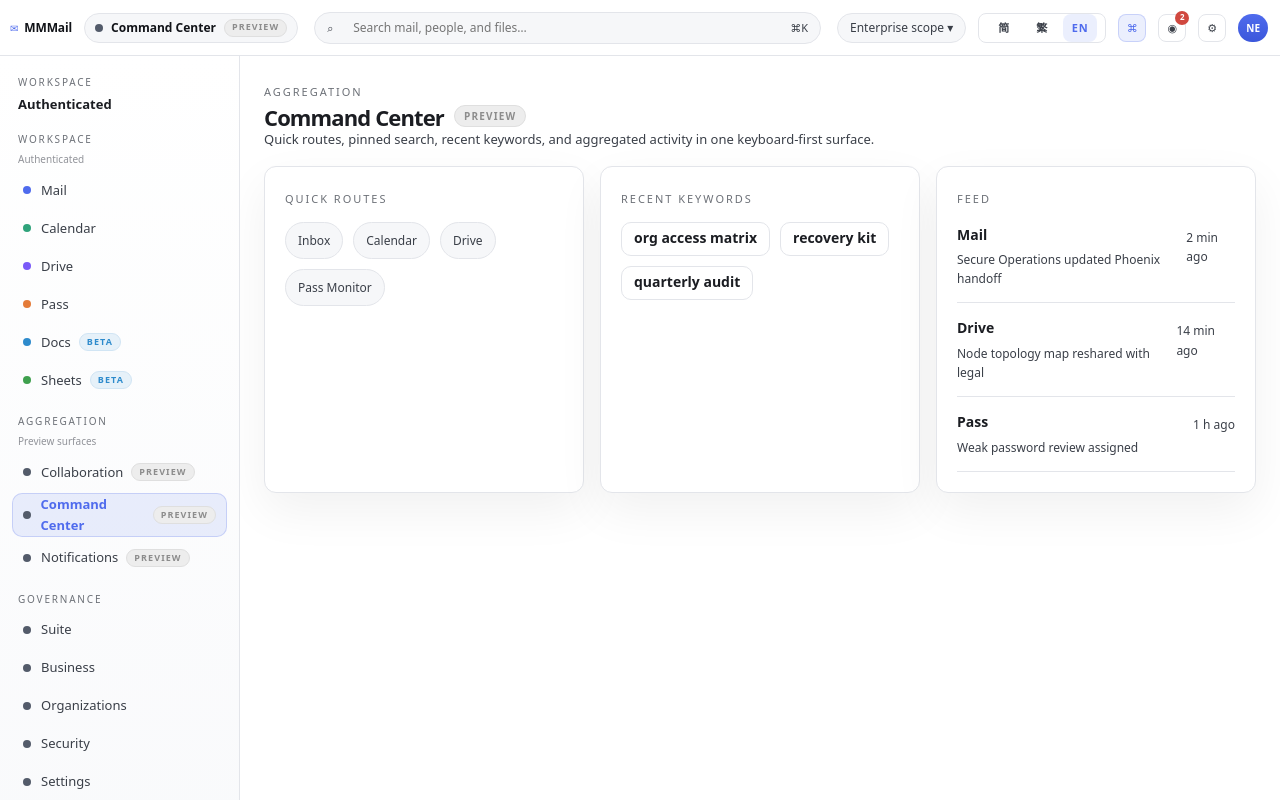
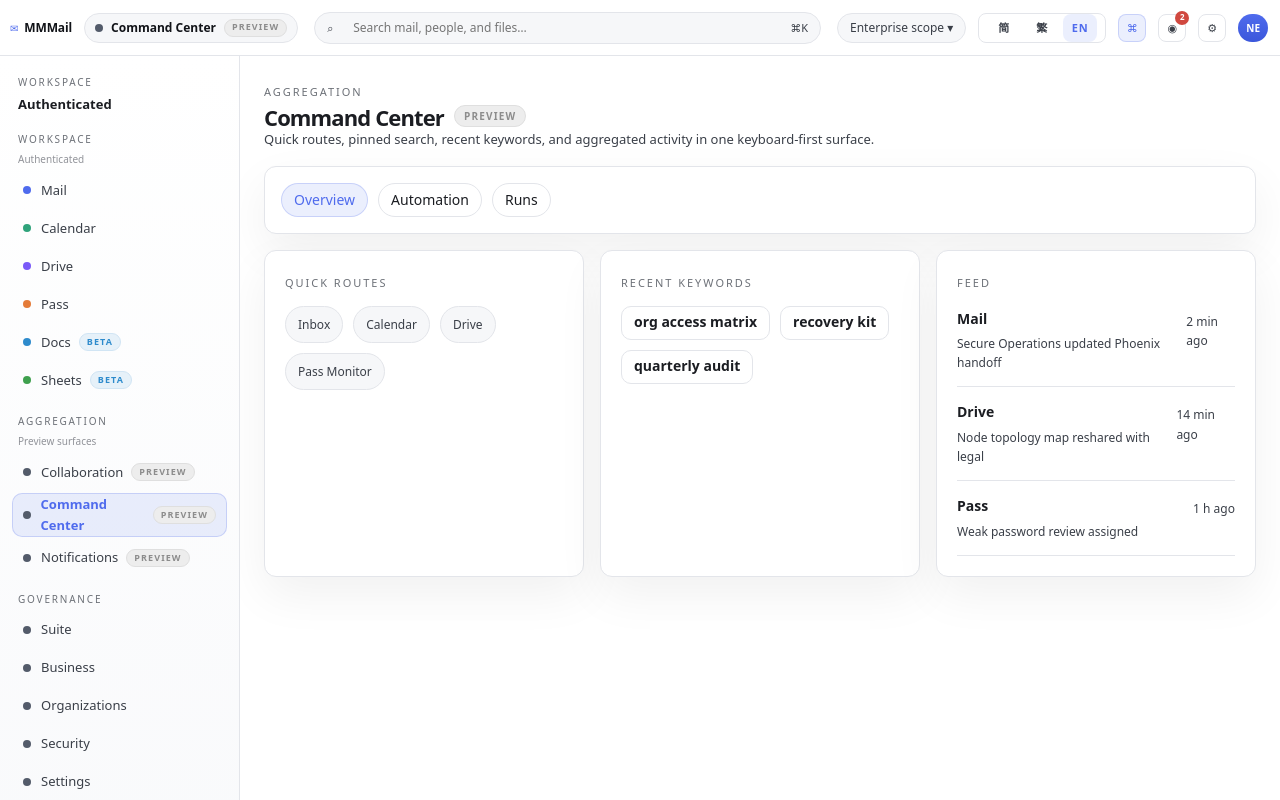
Before and after one commit to IMG-LTD/MMMail, a Vue app in the folder frontend-v2/: page /command-center in a window 1280 px wide. Shown: the top 800 px of the page. Built offline with nearby package versions, Linux system fonts and the light colour scheme.

Commit message:
feat: wire ai and mcp shared contracts

```diff
--- /dev/null
+++ b/frontend-v2/src/service/api/ai-platform.ts
@@ -0,0 +1,13 @@
+import { httpClient } from '@/service/request/http'
+import type { ApiResponse } from '@/shared/types/api'
+
+export interface AiPlatformCapabilities {
+  runStates: string[]
+  supportsApproval: boolean
+  supportsAudit: boolean
+  supportsPreview: boolean
+}
+
+export function readAiPlatformCapabilities(token?: string) {
+  return httpClient.get<ApiResponse<AiPlatformCapabilities>>('/api/v2/ai-platform/capabilities', { token })
+}
--- /dev/null
+++ b/frontend-v2/src/service/api/mcp-registry.ts
@@ -0,0 +1,13 @@
+import { httpClient } from '@/service/request/http'
+import type { ApiResponse } from '@/shared/types/api'
+
+export interface McpRegistryCapabilities {
+  supportsAudit: boolean
+  supportsGrantMatrix: boolean
+  supportsHealthChecks: boolean
+  supportsSecretMasking: boolean
+}
+
+export function readMcpRegistryCapabilities(token?: string) {
+  return httpClient.get<ApiResponse<McpRegistryCapabilities>>('/api/v2/mcp/registry', { token })
+}
--- /dev/null
+++ b/frontend-v2/src/shared/composables/useAutomationRunbook.ts
@@ -0,0 +1,14 @@
+import { computed, ref } from 'vue'
+
+export function useAutomationRunbook() {
+  const currentView = ref<'overview' | 'automation' | 'runs'>('overview')
+
+  function setView(view: 'overview' | 'automation' | 'runs') {
+    currentView.value = view
+  }
+
+  return {
+    currentView: computed(() => currentView.value),
+    setView
+  }
+}
--- /dev/null
+++ b/frontend-v2/src/shared/composables/useCopilotPanel.ts
@@ -0,0 +1,25 @@
+import { computed, ref } from 'vue'
+import { readAiPlatformCapabilities } from '@/service/api/ai-platform'
+import { useAuthStore } from '@/store/modules/auth'
+
+export function useCopilotPanel() {
+  const authStore = useAuthStore()
+  const open = ref(false)
+  const runStates = ref<string[]>([])
+
+  async function loadCapabilities() {
+    const response = await readAiPlatformCapabilities(authStore.accessToken)
+    runStates.value = response.data.runStates
+  }
+
+  function toggle() {
+    open.value = !open.value
+  }
+
+  return {
+    loadCapabilities,
+    open,
+    runStates: computed(() => runStates.value),
+    toggle
+  }
+}
--- /dev/null
+++ b/frontend-v2/src/shared/composables/useMcpRegistry.ts
@@ -0,0 +1,18 @@
+import { computed, ref } from 'vue'
+import { readMcpRegistryCapabilities } from '@/service/api/mcp-registry'
+import { useAuthStore } from '@/store/modules/auth'
+
+export function useMcpRegistry() {
+  const authStore = useAuthStore()
+  const capabilities = ref<string[]>([])
+
+  async function loadCapabilities() {
+    const response = await readMcpRegistryCapabilities(authStore.accessToken)
+    capabilities.value = Object.entries(response.data).filter(([, value]) => value).map(([key]) => key)
+  }
+
+  return {
+    capabilities: computed(() => capabilities.value),
+    loadCapabilities
+  }
+}
--- a/frontend-v2/src/views/app/CalendarView.vue
+++ b/frontend-v2/src/views/app/CalendarView.vue
@@ -1,7 +1,15 @@
 <script setup lang="ts">
+import { onMounted } from 'vue'
 import { lt, useLocaleText } from '@/locales'
+import { useCopilotPanel } from '@/shared/composables/useCopilotPanel'
 
 const { tr } = useLocaleText()
+const copilotPanel = useCopilotPanel()
+const copilotOpen = copilotPanel.open
+
+onMounted(() => {
+  void copilotPanel.loadCapabilities()
+})
 
 const miniCalendarDays = ['29', '30', '31', '1', '2', '3', '4', '5', '6', '7', '8', '9', '10', '11', '12', '13', '14', '15', '16', '17']
 
@@ -38,6 +46,9 @@ const events = [
       <aside class="calendar-sidebar">
         <button class="calendar-sidebar__primary" type="button">{{ tr(lt('+ 新建事件', '+ 新增事件', '+ New Event')) }}</button>
         <button class="calendar-sidebar__secondary" type="button">{{ tr(lt('查找时间', '尋找時間', 'Find a time')) }}</button>
+        <button class="calendar-sidebar__secondary" type="button" @click="copilotPanel.toggle()">
+          {{ copilotOpen ? tr(lt('Copilot 已打开', 'Copilot 已開啟', 'Copilot open')) : tr(lt('切换 Copilot', '切換 Copilot', 'Toggle Copilot')) }}
+        </button>
 
         <article class="calendar-sidebar__panel">
           <header>
--- a/frontend-v2/src/views/app/CommandCenterView.vue
+++ b/frontend-v2/src/views/app/CommandCenterView.vue
@@ -1,8 +1,12 @@
 <script setup lang="ts">
 import CompactPageHeader from '@/shared/components/CompactPageHeader.vue'
 import { lt, useLocaleText } from '@/locales'
+import { useAutomationRunbook } from '@/shared/composables/useAutomationRunbook'
 
 const { tr } = useLocaleText()
+const automationRunbook = useAutomationRunbook()
+const currentView = automationRunbook.currentView
+const setView = automationRunbook.setView
 
 const routes = [lt('收件箱', '收件匣', 'Inbox'), lt('日历', '日曆', 'Calendar'), lt('云盘', '雲端硬碟', 'Drive'), lt('密码监控', '密碼監控', 'Pass Monitor')]
 const history = [lt('组织访问矩阵', '組織存取矩陣', 'org access matrix'), lt('恢复包', '復原包', 'recovery kit'), lt('季度审计', '季度稽核', 'quarterly audit')]
@@ -22,6 +26,30 @@ const feed = [
       :badge="lt('预览', '預覽', 'Preview')"
       badge-tone="preview"
     />
+
+    <div class="command-switcher surface-card">
+      <button
+        type="button"
+        :class="{ 'command-switcher__button--active': currentView === 'overview' }"
+        @click="setView('overview')"
+      >
+        {{ tr(lt('总览', '總覽', 'Overview')) }}
+      </button>
+      <button
+        type="button"
+        :class="{ 'command-switcher__button--active': currentView === 'automation' }"
+        @click="setView('automation')"
+      >
+        {{ tr(lt('自动化', '自動化', 'Automation')) }}
+      </button>
+      <button
+        type="button"
+        :class="{ 'command-switcher__button--active': currentView === 'runs' }"
+        @click="setView('runs')"
+      >
+        {{ tr(lt('运行记录', '執行紀錄', 'Runs')) }}
+      </button>
+    </div>
 
     <div class="command-grid">
       <article class="surface-card command-card">
@@ -53,6 +81,27 @@ const feed = [
 </template>
 
 <style scoped>
+.command-switcher {
+  display: flex;
+  flex-wrap: wrap;
+  gap: 10px;
+  padding: 16px;
+}
+
+.command-switcher button {
+  min-height: 34px;
+  padding: 0 12px;
+  border: 1px solid var(--mm-border);
+  border-radius: 999px;
+  background: var(--mm-card);
+}
+
+.command-switcher__button--active {
+  border-color: var(--mm-accent-border) !important;
+  background: var(--mm-accent-soft) !important;
+  color: var(--mm-primary);
+}
+
 .command-grid {
   display: grid;
   grid-template-columns: repeat(3, minmax(0, 1fr));
--- a/frontend-v2/src/views/app/MailSurfaceView.vue
+++ b/frontend-v2/src/views/app/MailSurfaceView.vue
@@ -1,12 +1,19 @@
 <script setup lang="ts">
-import { computed } from 'vue'
+import { computed, onMounted } from 'vue'
 import { useRoute, useRouter } from 'vue-router'
 import { lt, type TextLike, useLocaleText } from '@/locales'
+import { useCopilotPanel } from '@/shared/composables/useCopilotPanel'
 import { findSurface, mailFolderSurfaces, type SurfaceOption } from '@/shared/content/route-surfaces'
 
 const route = useRoute()
 const router = useRouter()
 const { tr } = useLocaleText()
+const copilotPanel = useCopilotPanel()
+const copilotOpen = copilotPanel.open
+
+onMounted(() => {
+  void copilotPanel.loadCapabilities()
+})
 
 const messages = [
   {
@@ -113,6 +120,9 @@ function openSurface(item: SurfaceOption) {
         <button type="button">{{ tr(lt('全部', '全部', 'All')) }}</button>
         <button type="button">{{ tr(lt('未读', '未讀', 'Unread')) }}</button>
         <button type="button">{{ tr(lt('排序', '排序', 'Sort')) }}</button>
+        <button type="button" class="metric-chip" @click="copilotPanel.toggle()">
+          {{ copilotOpen ? tr(lt('Copilot 已打开', 'Copilot 已開啟', 'Copilot open')) : tr(lt('切换 Copilot', '切換 Copilot', 'Toggle Copilot')) }}
+        </button>
       </div>
     </header>
 
--- a/frontend-v2/src/views/app/SettingsWorkspaceView.vue
+++ b/frontend-v2/src/views/app/SettingsWorkspaceView.vue
@@ -1,8 +1,16 @@
 <script setup lang="ts">
+import { onMounted } from 'vue'
 import CompactPageHeader from '@/shared/components/CompactPageHeader.vue'
 import { lt, type TextLike, useLocaleText } from '@/locales'
+import { useMcpRegistry } from '@/shared/composables/useMcpRegistry'
 
 const { tr } = useLocaleText()
+const mcpRegistry = useMcpRegistry()
+const registryCapabilities = mcpRegistry.capabilities
+
+onMounted(() => {
+  void mcpRegistry.loadCapabilities()
+})
 
 interface SettingsNavItem {
   key: string
@@ -84,6 +92,10 @@ const devices: RegisteredDevice[] = [
           <span class="section-label">{{ tr(lt('隐私与遥测', '隱私與遙測', 'Privacy & Telemetry')) }}</span>
           <strong>{{ tr(lt('隐私与遥测', '隱私與遙測', 'Privacy & Telemetry')) }}</strong>
           <p class="page-subtitle">{{ tr(lt('管理 MMMail 如何收集诊断数据，以在多设备上保护并强化你的隐私。', '管理 MMMail 如何收集診斷資料，以在多裝置上保護並強化你的隱私。', 'Manage how MMMail collects diagnostic data to defend and harden your privacy across devices.')) }}</p>
+
+          <div v-if="registryCapabilities.length" class="settings-capabilities">
+            <span v-for="capability in registryCapabilities" :key="capability" class="metric-chip">{{ capability }}</span>
+          </div>
 
           <div class="settings-choice">
             <div class="settings-choice__item settings-choice__item--active">
@@ -192,6 +204,13 @@ const devices: RegisteredDevice[] = [
   margin-top: 8px;
 }
 
+.settings-capabilities {
+  display: flex;
+  flex-wrap: wrap;
+  gap: 10px;
+  margin-top: 16px;
+}
+
 .settings-choice {
   display: grid;
   gap: 10px;
```
Also changed, not shown: 2 other files (tests, documents, lock files or other folders).
